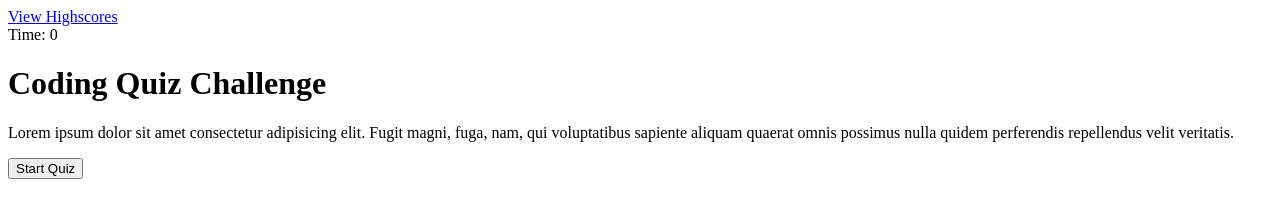
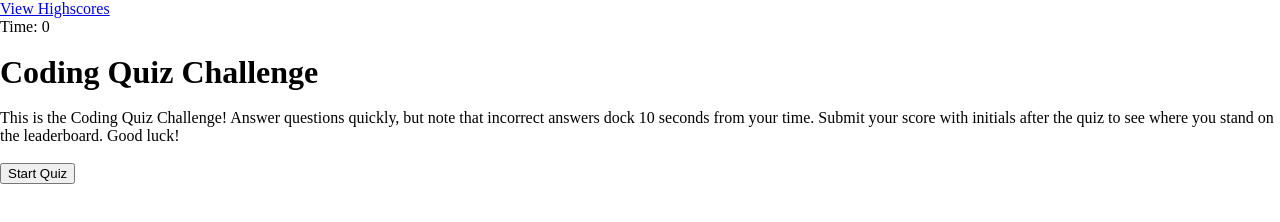
Before and after one commit to AFitzgerald95/04-codingPopQuiz, a plain HTML site: page index.html in a window 1280 px wide. Drawn offline with Linux system fonts and the light colour scheme.

Commit message:
Add files via upload

```diff
--- a/Assets/css/style.css
+++ b/Assets/css/style.css
@@ -1,3 +1,18 @@
 .hide {
     display: none;
 }
+
+body {
+    margin: 0;
+    padding: 0;
+}
+
+h1 {
+    margin: 0;
+    padding: 0;
+}
+
+p {
+    margin: 0;
+    padding: 0;
+}
--- a/index.html
+++ b/index.html
@@ -9,11 +9,13 @@
 <body>
     <div class="highScores" id="highScores"><a href="highscores.html"> View Highscores</a></div>
     <div class="timer">Time: <span id="time">0</span></div>
-
+    <br>
     <div class="container">
         <div id="startScreen" class="startScreen">
             <h1>Coding Quiz Challenge</h1>
-            <p> Lorem ipsum dolor sit amet consectetur adipisicing elit. Fugit magni, fuga, nam, qui voluptatibus sapiente aliquam quaerat omnis possimus nulla quidem perferendis repellendus velit veritatis.</p>
+            <br>
+            <p> This is the Coding Quiz Challenge! Answer questions quickly, but note that incorrect answers dock 10 seconds from your time. Submit your score with initials after the quiz to see where you stand on the leaderboard. Good luck! </p>
+            <br>
             <button id="startBtn" class="startBtn">Start Quiz</button>
         </div>
 
```
